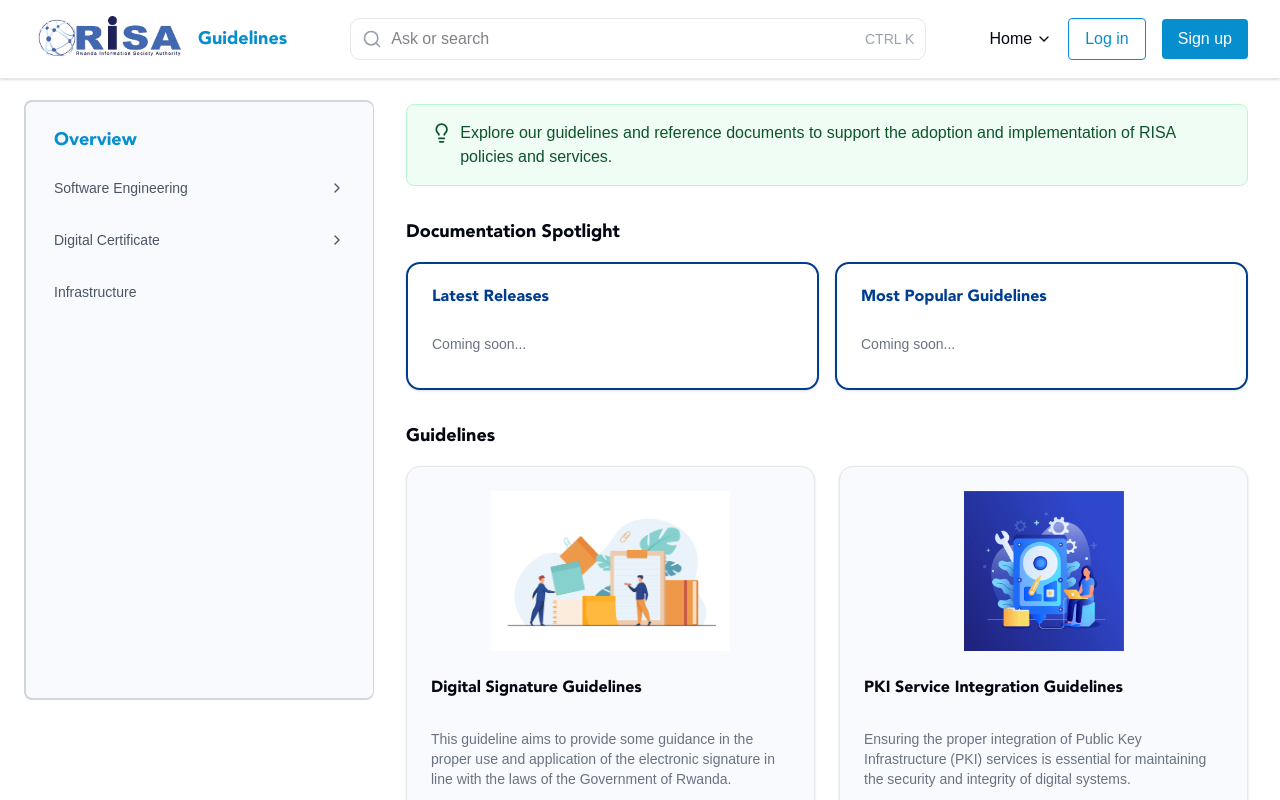
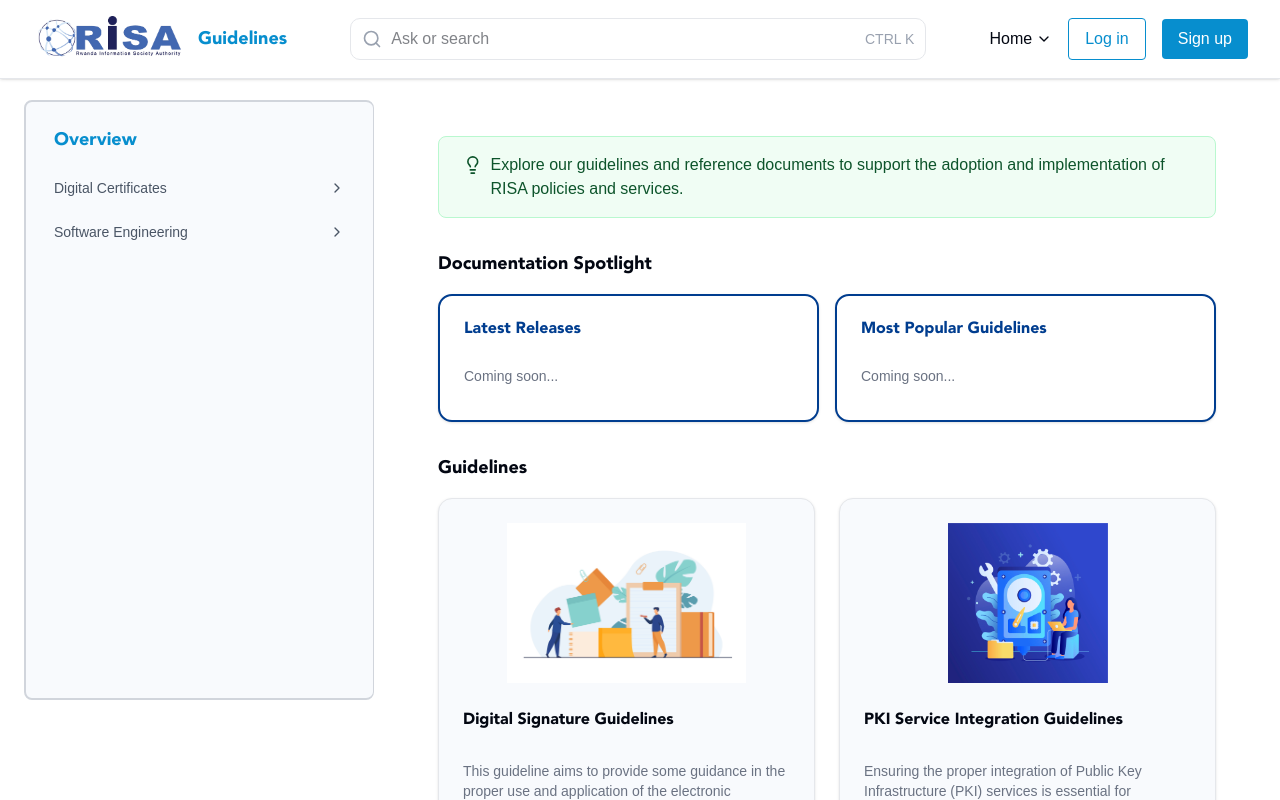
Before and after one commit to higirobruce/documentation-nextjs, a Next.js app: page / in a window 1280 px wide. Shown: the top 800 px of the page. Built offline with nearby package versions, Linux system fonts and the light colour scheme; a web font is replaced by a local one.

Commit message:
dynamic menu and Layout structure -> moved Sidebar and Footer to the layout.tsx

```diff
--- a/src/app/components/footer.tsx
+++ b/src/app/components/footer.tsx
@@ -2,7 +2,7 @@ import Image from "next/image"
 
 export default function Footer() {
   return (
-    <footer className="bg-[#075879] text-[#6e7787] py-16">
+    <footer className="bg-[#075879] text-[#6e7787] py-16 w-full">
       <div className="max-w-5xl mx-auto px-4">
         <div className="grid grid-cols-3 gap-8 text-center mb-12">
           {/* Column 1 */}
--- a/src/app/components/sidebar.tsx
+++ b/src/app/components/sidebar.tsx
@@ -1,136 +1,101 @@
-"use client";
+'use client';
 
-import { cn } from "@/lib/utils";
-import Link from "next/link";
-import { usePathname } from "next/navigation";
-import { useRef, useState, useEffect } from "react";
-import { ChevronDown, ChevronRight, ChevronUp } from "lucide-react";
+import Link from 'next/link';
+import { usePathname } from 'next/navigation';
+import { useRef, useState, useEffect } from 'react';
+import { ChevronDown, ChevronRight } from 'lucide-react';
+
+interface NavItemData {
+  name: string;
+  children?: NavItemData[];
+  path?: string;
+}
+
+const NavItem = ({ item, parentPath, currentPath, openItems, setOpenItems }: { item: NavItemData; parentPath: string; currentPath: string | null; openItems: string[]; setOpenItems: (items: string[]) => void; }) => {
+  const contentRef = useRef<HTMLDivElement>(null);
+
+  const itemName = item.name.replace(/\.md$/, '');
+  const linkPath = `${parentPath}/${itemName}`;
+
+  const isOpen = openItems.includes(linkPath);
+
+  const normalizePath = (path: string | null) => path?.replace(/\/$/, '') || '';
+
+  useEffect(() => {
+    if (contentRef.current) {
+      contentRef.current.style.maxHeight = isOpen ? `${contentRef.current.scrollHeight}px` : '0px';
+    }
+  }, [isOpen]);
+
+  const handleToggle = () => {
+    if (isOpen) {
+      setOpenItems(openItems.filter(item => item !== linkPath));
+    } else {
+      setOpenItems([...openItems, linkPath]);
+    }
+  };
+
+  if (item.children) {
+    return (
+      <div>
+        <button
+          onClick={handleToggle}
+          className="w-full text-left rounded-md px-3 py-2 text-sm font-medium text-gray-600 hover:bg-gray-200/20 flex justify-between items-center"
+        >
+          {item.name}
+          {isOpen ? <ChevronDown size={16} /> : <ChevronRight size={16} />}
+        </button>
+        <div
+          ref={contentRef}
+          className="overflow-hidden transition-max-height duration-300 ease-in-out"
+        >
+          {item.children.map((child) => (
+            <NavItem key={child.name} item={child} parentPath={linkPath} currentPath={currentPath} openItems={openItems} setOpenItems={setOpenItems} />
+          ))}
+        </div>
+      </div>
+    );
+  }
+
+  return (
+    <Link
+      href={linkPath}
+      className={`w-full block rounded-md px-6 py-2 text-sm font-medium transition-colors duration-200 text-gray-500 hover:bg-[#F2F8FF] hover:text-[#003D8F] ${
+        normalizePath(currentPath) === normalizePath(linkPath)
+          ? 'bg-[#F2F8FF] text-[#003D8F] font-semibold pl-5'
+          : ''
+      }`}
+    >
+      {itemName}
+    </Link>
+  );
+};
 
 export function Sidebar() {
   const pathname = usePathname();
-  const [softwareOpen, setSoftwareOpen] = useState(false);
-  const [digitalCertOpen, setDigitalCertOpen] = useState(false);
-
-  const softwareRef = useRef<HTMLDivElement>(null) as React.RefObject<HTMLDivElement>;
-  const digitalCertRef = useRef<HTMLDivElement>(null) as React.RefObject<HTMLDivElement>;
-
-  const softwareSubItems = [
-    { label: "Software Technical Documentation", href: "/guidelines/software/technical-docs" },
-    { label: "Software Lifecycle Management", href: "/guidelines/software/lifecycle" },
-  ];
-
-  const digitalCertSubItems = [
-    { label: "Digital Signature Guidelines", href: "/guidelines/digital-cert/signature" },
-    { label: "PKI Service Integration Guidelines", href: "/guidelines/digital-cert/pki" },
-  ];
-
-  const toggleHeight = (ref: React.RefObject<HTMLDivElement>, open: boolean) => {
-    if (!ref.current) return;
-    const el = ref.current;
-
-    if (open) {
-      el.style.maxHeight = el.scrollHeight + "px";
-      setTimeout(() => {
-        el.style.maxHeight = "none";
-      }, 300);
-    } else {
-      el.style.maxHeight = el.scrollHeight + "px";
-      setTimeout(() => {
-        el.style.maxHeight = "0px";
-      }, 10);
-    }
-  };
+  const [navItems, setNavItems] = useState<NavItemData[]>([]);
+  const [openItems, setOpenItems] = useState<string[]>([]);
 
   useEffect(() => {
-    const isSoftwarePage = pathname?.startsWith('/guidelines/software');
-    const isDigitalCertPage = pathname?.startsWith('/guidelines/digital-cert');
+    fetch('/api/content')
+      .then(res => res.json())
+      .then(data => setNavItems(data));
+  }, []);
 
-    setSoftwareOpen(isSoftwarePage || false);
-    setDigitalCertOpen(isDigitalCertPage || false);
-  }, [pathname]);
-
-  useEffect(() => toggleHeight(softwareRef, softwareOpen), [softwareOpen]);
-  useEffect(() => toggleHeight(digitalCertRef, digitalCertOpen), [digitalCertOpen]);
+  useEffect(() => {
+    const activePath = navItems.flatMap(item => item.children ? item.children.map(child => `/guidelines/${item.name}/${child.name.replace(/\.md$/, '')}`) : []).find(path => pathname?.startsWith(path));
+    if (activePath) {
+      setOpenItems(prev => [...new Set([...prev, activePath.substring(0, activePath.lastIndexOf('/'))])]);
+    }
+  }, [pathname, navItems]);
 
   return (
     <aside className="w-[350px] h-[calc(100vh-200px)] border-r p-4 mt-25 ml-6 bg-[#F8FAFD] border-gray-300 border-2 rounded-md transition-all duration-300 ease-in-out">
       <nav className="space-y-2 top-4">
-        {/* Overview Heading */}
         <h2 className="text-[#078ECE] text-lg font-semibold px-3 py-2">Overview</h2>
-
-        {/* Software Engineering Dropdown */}
-        <button
-          onClick={() => setSoftwareOpen(!softwareOpen)}
-          className="w-full text-left rounded-md px-3 py-2 text-sm font-medium text-gray-600 hover:bg-gray-200/20 flex justify-between items-center"
-        >
-          Software Engineering
-          {softwareOpen ? <ChevronDown size={16} /> : <ChevronRight size={16} />}
-        </button>
-        <div
-          ref={softwareRef}
-          style={{ maxHeight: "0px" }}
-          className="overflow-hidden transition-all duration-300 ease-in-out"
-        >
-          {softwareSubItems.map((sub) => {
-            const isActive = pathname === sub.href;
-            return (
-              <Link
-                key={sub.href}
-                href={sub.href}
-                className={`w-full block rounded-md px-6 py-2 text-sm font-medium transition-colors duration-200 ${
-                  isActive
-                    ? "bg-[#F2F8FF] text-[#003D8F] font-semibold  pl-5"
-                    : "text-gray-500 hover:bg-[#F2F8FF] hover:text-[#003D8F]"
-                }`}
-              >
-                {sub.label}
-              </Link>
-            );
-          })}
-        </div>
-
-        {/* Digital Certificate Dropdown */}
-        <button
-          onClick={() => setDigitalCertOpen(!digitalCertOpen)}
-          className="w-full text-left rounded-md px-3 py-2 text-sm font-medium text-gray-600 hover:bg-gray-200/20 flex justify-between items-center"
-        >
-          Digital Certificate
-          {digitalCertOpen ? <ChevronDown size={16} /> : <ChevronRight size={16} />}
-        </button>
-        <div
-          ref={digitalCertRef}
-          style={{ maxHeight: "0px" }}
-          className="overflow-hidden transition-all duration-300 ease-in-out"
-        >
-          {digitalCertSubItems.map((sub) => {
-            const isActive = pathname === sub.href;
-            return (
-              <Link
-                key={sub.href}
-                href={sub.href}
-                className={`block rounded-md px-6 py-2 text-sm font-medium transition-colors duration-200 ${
-                  isActive
-                    ? "bg-[#F2F8FF] text-[#003D8F] font-semibold pl-5"
-                    : "text-gray-500 hover:bg-[#F2F8FF] hover:text-[#003D8F]"
-                }`}
-              >
-                {sub.label}
-              </Link>
-            );
-          })}
-        </div>
-
-        {/* Infrastructure Menu Item */}
-        <Link
-          href="/guidelines/infrastructure"
-          className={`block rounded-md px-3 py-2 text-sm font-medium transition-colors duration-200 ${
-            pathname === "/guidelines/infrastructure"
-              ? "bg-[#F2F8FF] text-[#003D8F] font-semibold pl-5"
-              : "text-gray-600 hover:bg-gray-200/20"
-          }`}
-        >
-          Infrastructure
-        </Link>
+        {navItems.map((item) => (
+          <NavItem key={item.name} item={item} parentPath="/guidelines" currentPath={pathname} openItems={openItems} setOpenItems={setOpenItems} />
+        ))}
       </nav>
     </aside>
   );
--- a/src/app/guidelines/[category]/[slug]/client-page.tsx
+++ b/src/app/guidelines/[category]/[slug]/client-page.tsx
@@ -24,7 +24,7 @@ export function MarkdownPageClient({ content }: MarkdownPageClientProps) {
     <div className="flex flex-col min-h-screen">
       <Navbar />
       <div className="flex flex-1">
-        <Sidebar />
+        {/* <Sidebar /> */}
         <main className="flex-1 p-8 mt-12">
           <div className="max-w-4xl">
             <MarkdownRenderer
@@ -35,7 +35,6 @@ export function MarkdownPageClient({ content }: MarkdownPageClientProps) {
         </main>
         <TableOfContents headings={headings} />
       </div>
-      <Footer />
     </div>
   );
 }
--- a/src/app/layout.tsx
+++ b/src/app/layout.tsx
@@ -1,6 +1,8 @@
 import type { Metadata } from "next";
 import { avenir } from "./fonts";
 import "./globals.css";
+import { Sidebar } from "./components/sidebar";
+import Footer from "./components/footer";
 
 export const metadata: Metadata = {
   title: "Guidelines",
@@ -15,7 +17,11 @@ export default function RootLayout({
   return (
     <html lang="en">
       <body className={`${avenir.variable} antialiased`}>
-        {children}
+        <div className="flex">
+          <Sidebar />
+          <main className="flex-1 p-8">{children}</main>
+        </div>
+         <Footer />
       </body>
     </html>
   );
--- a/src/app/page.tsx
+++ b/src/app/page.tsx
@@ -1,4 +1,3 @@
-import { Sidebar } from "./components/sidebar";
 import { SpotlightCard } from "./components/spotlight-card";
 import { GuidelineCard } from "./components/guideline-card";
 import { Navbar } from "./components/navbar";
@@ -10,7 +9,6 @@ export default function Home() {
     <div className="flex flex-col min-h-screen">
       <Navbar />
       <div className="flex flex-1">
-        <Sidebar />
         <main className="flex-1 p-8 mt-18 space-y-8">
           <div className="rounded-md bg-green-50 p-4 text-green-900 border border-green-200 flex">
             <Lightbulb className="text-green mx-2"/> Explore our guidelines and reference documents to support the adoption and implementation of RISA policies and services.
@@ -49,7 +47,6 @@ export default function Home() {
           </section>
         </main>
       </div>
-      <Footer/>
     </div>
   );
 }
```
Also changed, not shown: content/Digital Certificates/signature.md (renamed from content/digital-cert/signature.md, +2 -0 lines), content/Software Engineering/Software Lifecycle Management.md (renamed from content/software-engineering/software-lifecycle-management.md, +1 -0 lines), content/Software Engineering/Software Technical Documentation.md (renamed from content/software-engineering/software-technical-documentation.md, +1 -0 lines), src/app/api/content/[category]/[slug]/route.ts (added, +43 -0 lines), src/app/api/content/route.ts (added, +37 -0 lines), src/app/guidelines/[category]/[slug]/page.tsx (+11 -26 lines), content/Digital Certificates/pki.md (renamed from content/digital-cert/pki.md).
